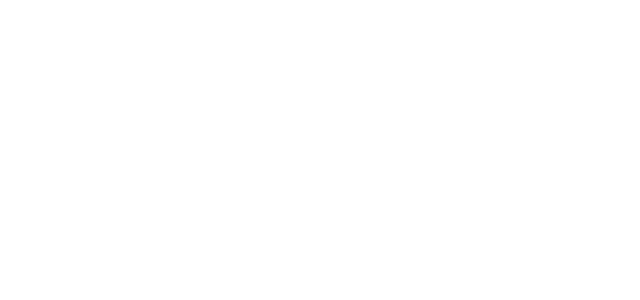
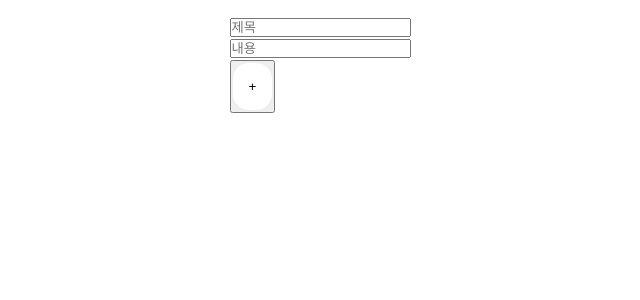
Before and after one commit to bdabin/yeonstargram-spa, a Vue app: page /board/write in a window 1280 px wide. Shown: the top 300 px of the page, without its empty margins (320-960 px from the left). Built offline with nearby package versions, Linux system fonts and the light colour scheme.

Commit message:
front-write

```diff
--- /dev/null
+++ b/src/components/container/board/WriteContainer.vue
@@ -0,0 +1,34 @@
+<template>
+  <WriteBox :board="board" @boardwrite="boardwrite" />
+</template>
+
+<script>
+import axios from 'axios'
+import WriteBox from '@/components/presentational/organisms/board/WriteBox'
+export default {
+  name: 'WriteContainer',
+  components: {
+    WriteBox
+  },
+  data() {
+    return {
+      board: {
+        title: '',
+        description: ''
+      }
+    }
+  },
+
+  methods: {
+    boardwrite() {
+      axios.post('/api/board/write', this.board).then(res => {
+        console.log(res)
+      })
+      console.log('aa')
+    }
+  }
+}
+</script>
+
+<style>
+</style>
--- /dev/null
+++ b/src/components/presentational/organisms/board/WriteBox.vue
@@ -0,0 +1,50 @@
+<template>
+  <Box direction="column" horizontal="center" padding="16px" vertical="center">
+    <form @submit.prevent>
+      <table>
+        <tr>
+          <td>
+            <input type="text" placeholder="제목" v-model="board.title" />
+          </td>
+        </tr>
+        <tr>
+          <td>
+            <input type="text" placeholder="내용" v-model="board.description" />
+          </td>
+        </tr>
+        <tr>
+          <td colspan="2">
+            <Button @click="$emit('boardwrite')">
+              <RoundBox>+</RoundBox>
+            </Button>
+          </td>
+        </tr>
+      </table>
+    </form>
+  </Box>
+</template>
+
+<script>
+// import Span from '@/components/presentational/atoms/Span'
+import Button from '@/components/presentational/atoms/Button'
+import RoundBox from '@/components/presentational/molecules/RoundBox'
+import Box from '@/components/presentational/molecules/Box'
+export default {
+  components: {
+    Box,
+    Button,
+    RoundBox
+  },
+  props: {
+    board: {
+      type: Object,
+      default() {
+        return {}
+      }
+    }
+  }
+}
+</script>
+
+<style>
+</style>
--- a/src/router/index.js
+++ b/src/router/index.js
@@ -25,7 +25,7 @@
     component: () => import('../views/account/join')
   },
   {
-    path: '/board/list',
+    path: '/board',
     name: '목록',
     component: () => import('../views/board/list')
   },
--- a/src/views/board/write.vue
+++ b/src/views/board/write.vue
@@ -1,9 +1,14 @@
 <template>
-  <div></div>
+  <WriteContainer />
 </template>
 
 <script>
-export default {}
+import WriteContainer from '@/components/container/board/WriteContainer'
+export default {
+  components: {
+    WriteContainer
+  }
+}
 </script>
 
 <style>
```
